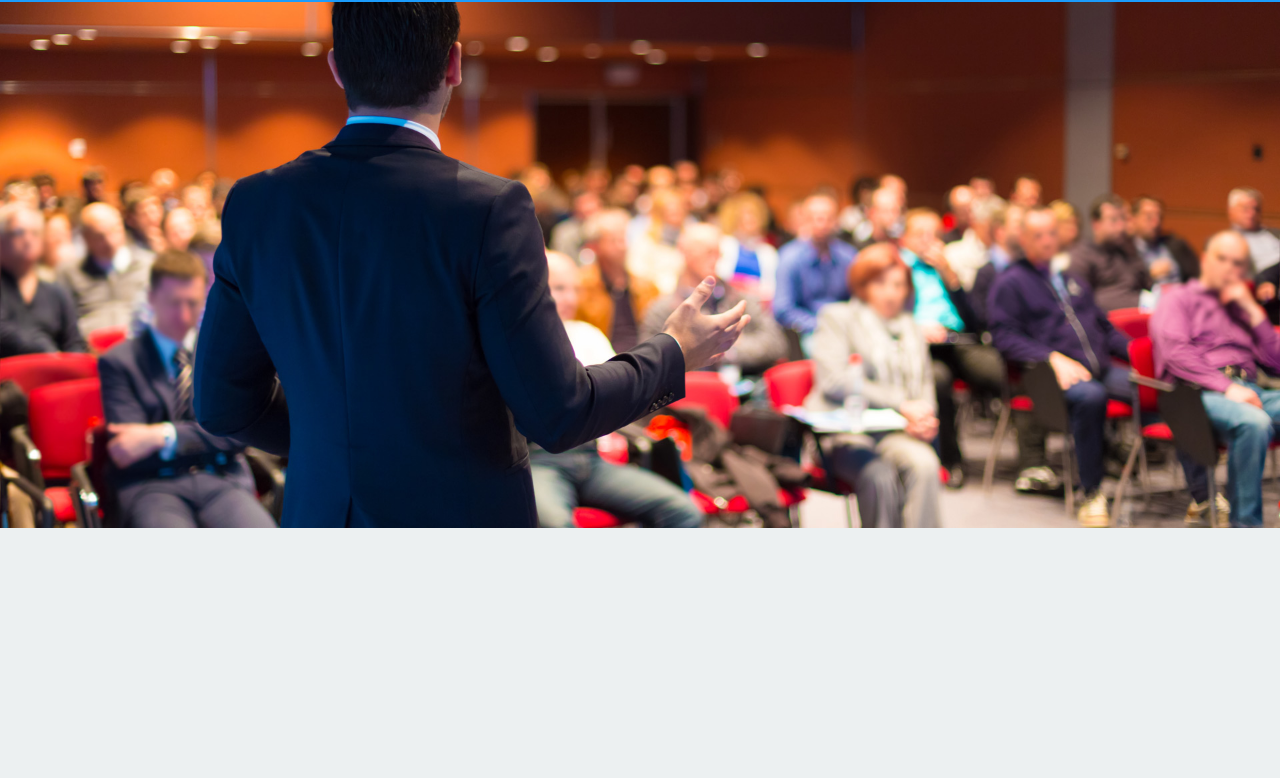
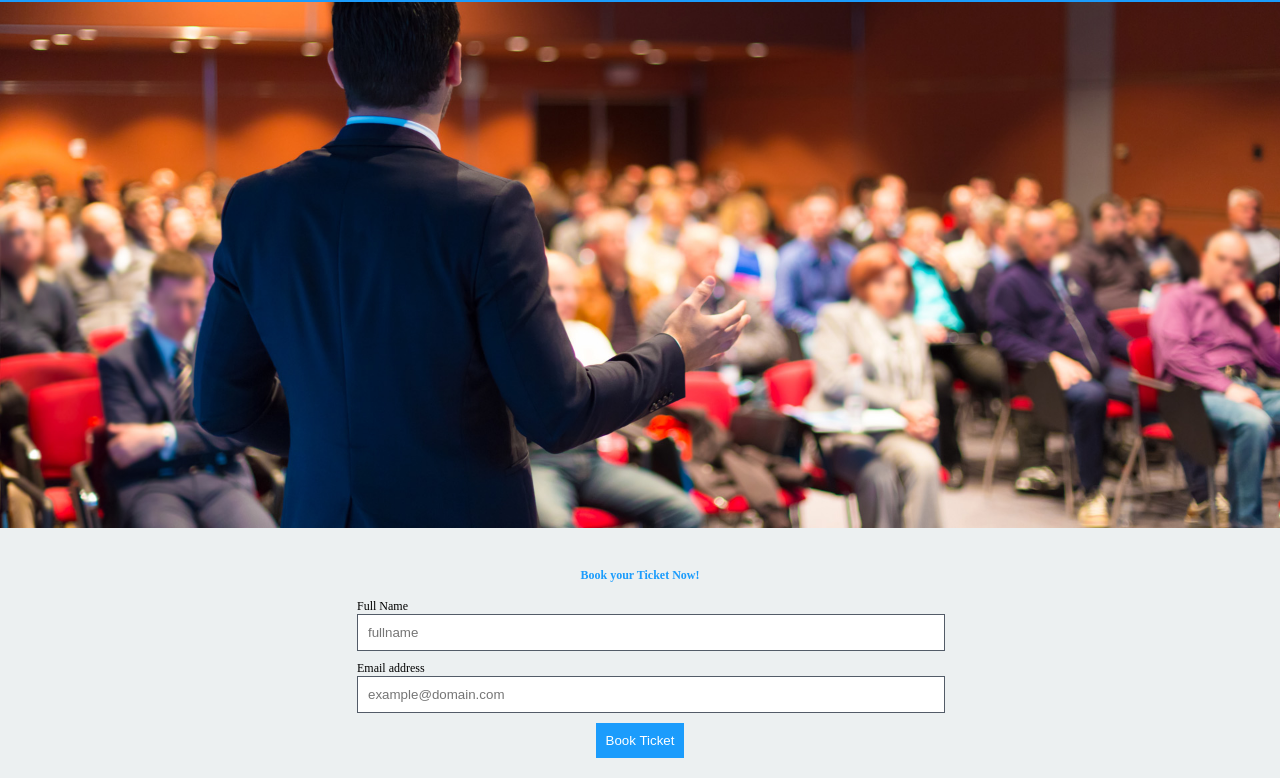
Before and after one commit to jeanjoe/levelup, a plain HTML site: page index.html in a window 1280 px wide. Shown: the part 59-837 px from the top of the page. Before the commit the page ends 800 px from the top, so only its background shows below. Drawn offline with Linux system fonts and the light colour scheme.

Commit message:
[Delivers #160162819] add form for booking ticket

```diff
--- a/index.html
+++ b/index.html
@@ -22,5 +22,24 @@
   <div class="image">
     <img src="new_statesman_events.jpg" alt="Event Image">
   </div>
+  <div class="form">
+    <h4>Book your Ticket Now!</h4>
+    <form method="post">
+
+      <div class="field">
+        <span>Full Name</span>
+        <input type="text" name="name" placeholder="fullname" value="">
+      </div>
+
+      <div class="field">
+        <span>Email address</span>
+        <input type="email" name="email" placeholder="example@domain.com" value="">
+      </div>
+
+      <div class="submit">
+        <button type="submit" name="submit" >Book Ticket</button>
+      </div>
+    </form>
+  </div>
 </body>
 </html>
--- a/style.css
+++ b/style.css
@@ -42,3 +42,36 @@ nav .nav-items a:hover {
   font-weight: bolder;
   color: #3B3B98;
 }
+
+.form {
+  width: 45%;
+  margin: 0 auto;
+  padding: 20px 0;
+}
+
+.form h4 {
+  text-align: center;
+  color: #1B9CFC;
+}
+
+.field {
+  margin: 10px 5px;
+}
+
+.field input {
+  padding: 10px;
+  border: 1px solid #535c68;
+  display: block;
+  width: 100%;
+}
+
+.submit {
+  text-align: center;
+}
+
+.submit button {
+  border: none;
+  background: #1B9CFC;
+  padding: 10px;
+  color: #fff;
+}
```
